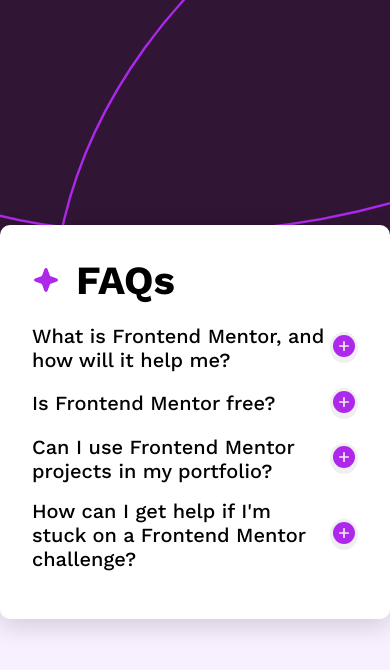
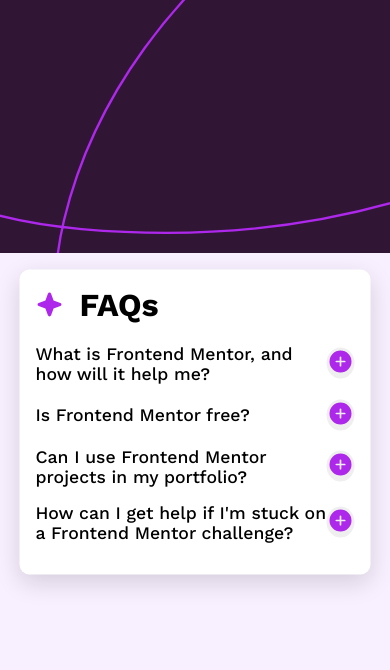
Before and after one commit to rajureddyhadole/accordian-faq-frontend-mentor, a plain HTML site: page index.html in a window 390 px wide. Drawn offline with nearby package versions, Linux system fonts and the light colour scheme.

Commit message:
add responsiveness

```diff
--- a/styles.css
+++ b/styles.css
@@ -102,3 +102,22 @@ body {
 .accordion-content.active {
     display: block;
 }
+
+@media (max-width: 400px) {
+    .accordion-container {
+        width: 90%;
+        padding: 1rem;
+    }
+
+    .accordion-container h1 {
+        font-size: 2rem;
+    }
+
+    .accordion h2 {
+        font-size: 1.1rem;
+    }
+
+    .accordion p {
+        font-size: 0.9rem;
+    }
+}
```
